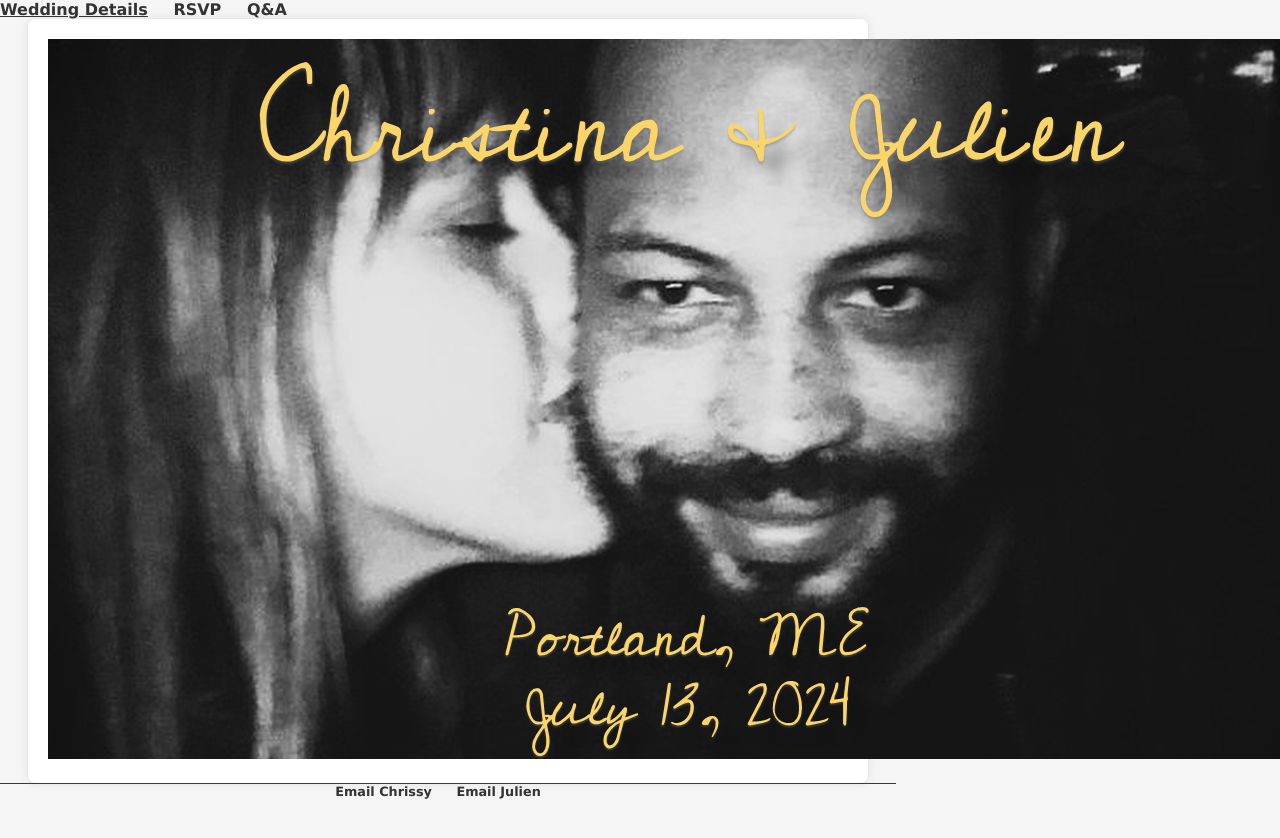
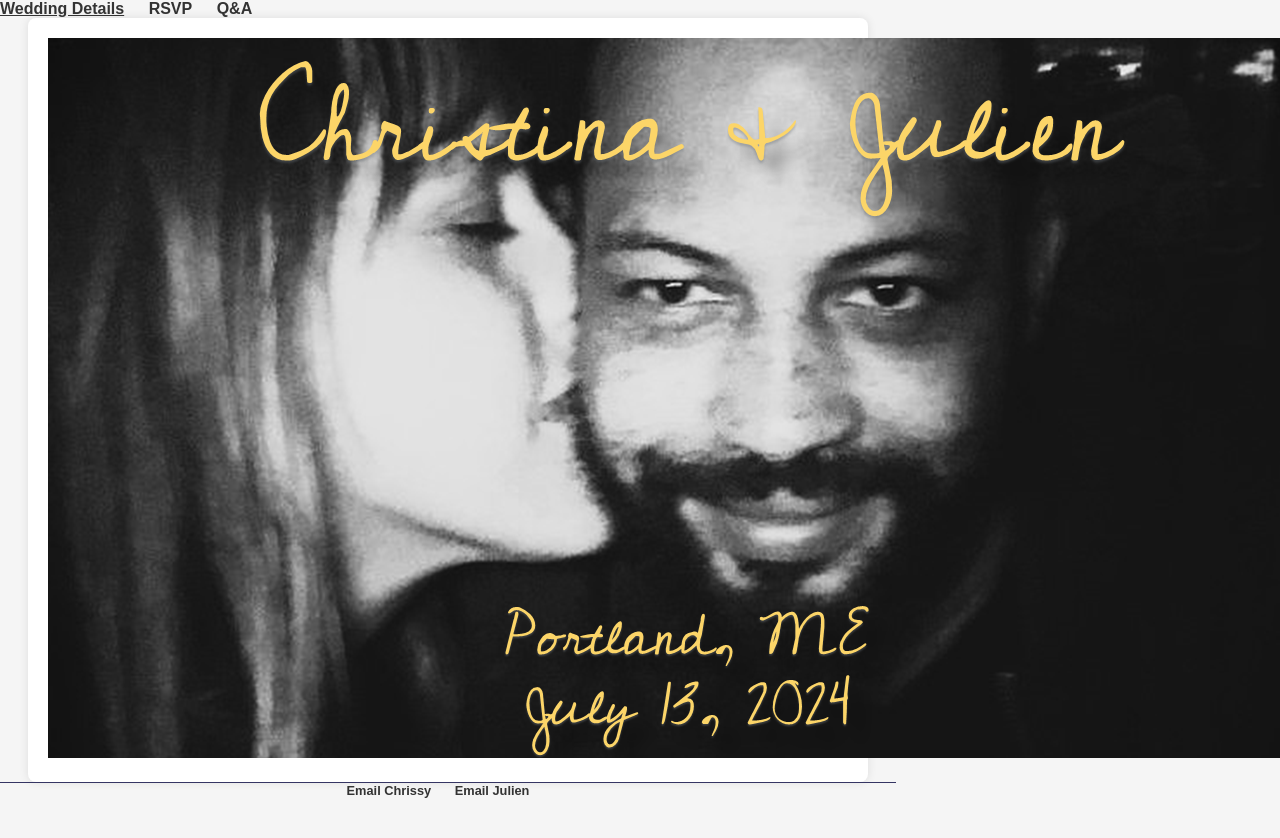
Before and after one commit to christina-ladam/wedding, a Jekyll site: the page built from index.html, in a window 1280 px wide. Shown: the top 838 px of the page. Built offline with Jekyll 4.4.1, drawn with Linux system fonts in a browser that asks for light colours; some web fonts are replaced.

Commit message:
Update main.css

```diff
--- a/css/main.css
+++ b/css/main.css
@@ -1,9 +1,10 @@
 body {
     margin: 60px auto;
     width: 70%;
+    font-family: 'Ruluko', sans-serif; /* Using Ruluko font */
 }
 nav ul, footer ul {
-    font-family:'Verdana', 'Arial', 'Sans-Serif';
+    font-family: 'Ruluko', sans-serif; /* Using Ruluko font */
     padding: 0px;
     list-style: none;
     font-weight: bold;
@@ -23,7 +24,7 @@
 }
 h1 {
     font-size: 3em;
-    font-family:'Verdana', 'Arial', 'Sans-Serif';
+    font-family: 'Ruluko', sans-serif; /* Using Ruluko font */
 }
 p {
     font-size: 1.5em;
```
